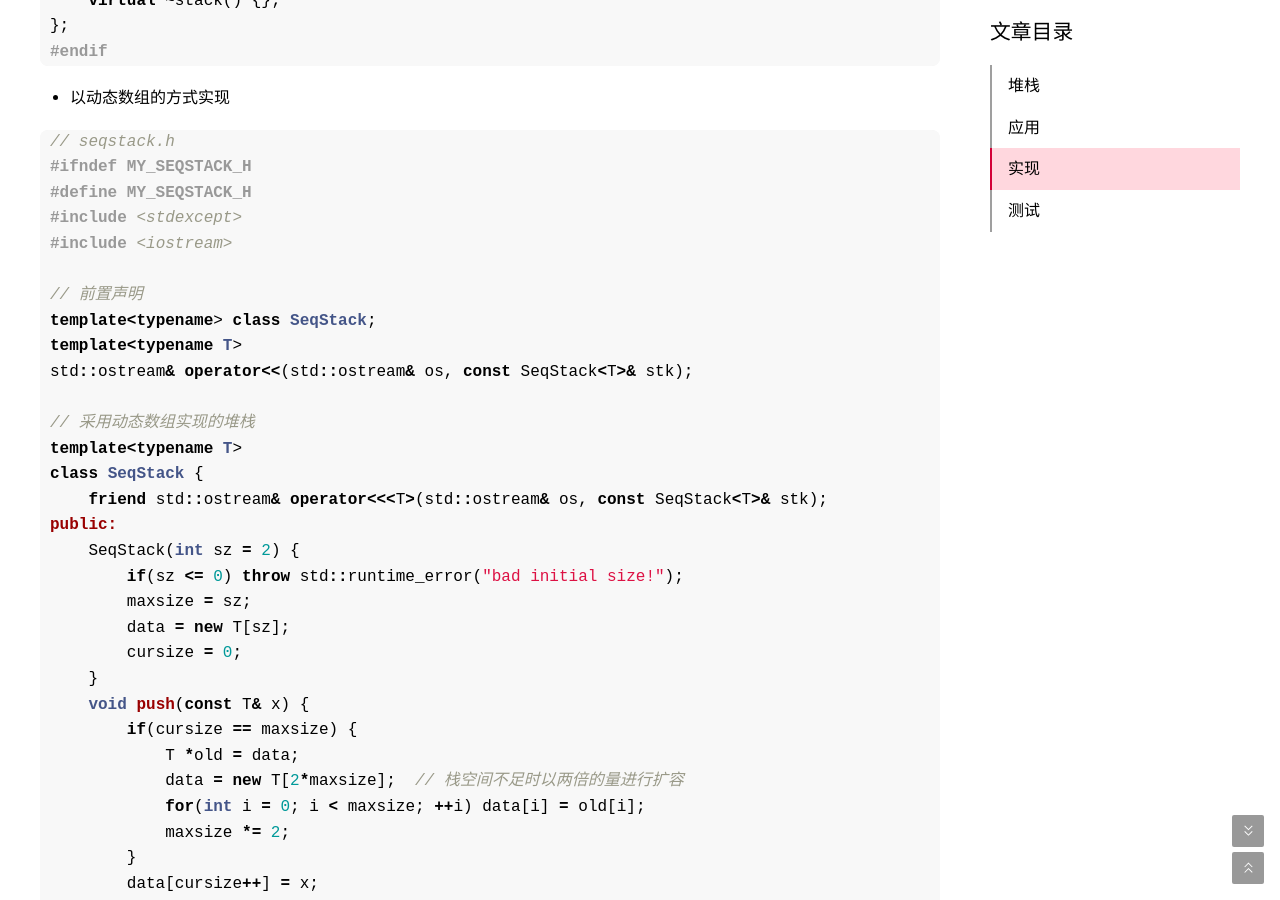
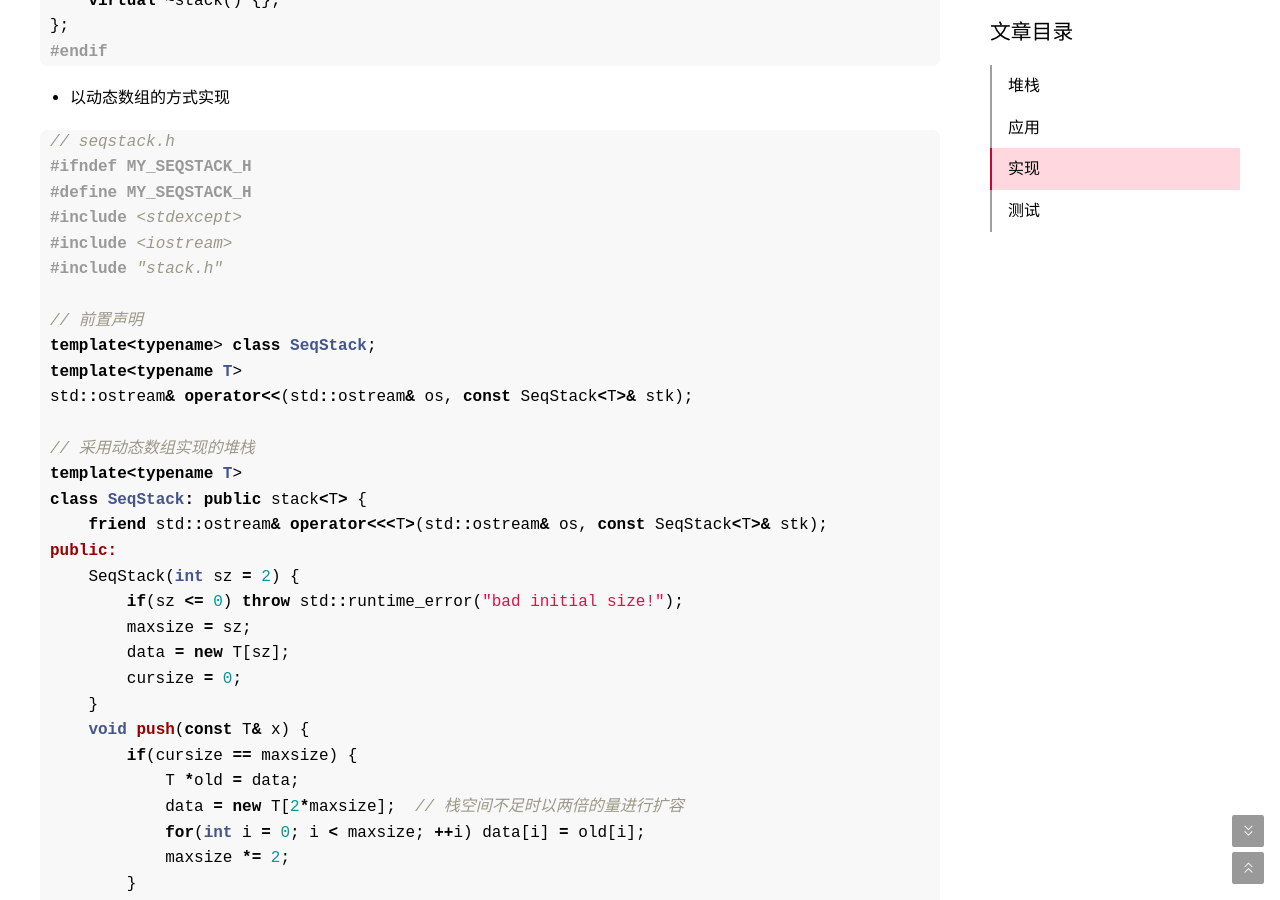
Before and after one commit to haojiubujian0/haojiubujian0.github.io, a Jekyll site: the page built from _posts/2023-06-09-堆栈的实现.md, in a window 1280 px wide and 900 px high, scrolled down 1417 px. Built offline with Jekyll 4.4.1, drawn with Linux system fonts in a browser that asks for light colours; comment, search, counter and statistics services are not loaded; some of the changed text lies outside the part shown.

Commit message:
modify post 堆栈的实现.md

```diff
--- a/_posts/2023-06-09-堆栈的实现.md
+++ b/_posts/2023-06-09-堆栈的实现.md
@@ -56,6 +56,7 @@ public:
 #define MY_SEQSTACK_H
 #include <stdexcept>
 #include <iostream>
+#include "stack.h"
 
 // 前置声明
 template<typename> class SeqStack;
@@ -64,7 +65,7 @@ std::ostream& operator<<(std::ostream& os, const SeqStack<T>& stk);
 
 // 采用动态数组实现的堆栈
 template<typename T>
-class SeqStack {
+class SeqStack: public stack<T> {
     friend std::ostream& operator<<<T>(std::ostream& os, const SeqStack<T>& stk);
 public:
     SeqStack(int sz = 2) {
@@ -122,6 +123,7 @@ std::ostream& operator<<(std::ostream& os, const SeqStack<T>& stk)
 #ifndef MY_LINKSTACK_H
 #define MY_LINKSTACK_H
 #include <stdexcept>
+#include "stack.h"
 
 // 前置声明
 template<typename> class LinkStack;  // operator<<的参数所需要的
@@ -130,7 +132,7 @@ std::ostream& operator<<(std::ostream& os, const LinkStack<T>& stk);
 
 // 采用链表实现堆栈
 template<typename T>
-class LinkStack {
+class LinkStack: public stack<T> {
     friend std::ostream& operator<<<T>(std::ostream& os, const LinkStack<T>& stk);
     // 链表节点定义
     struct Node {
```
